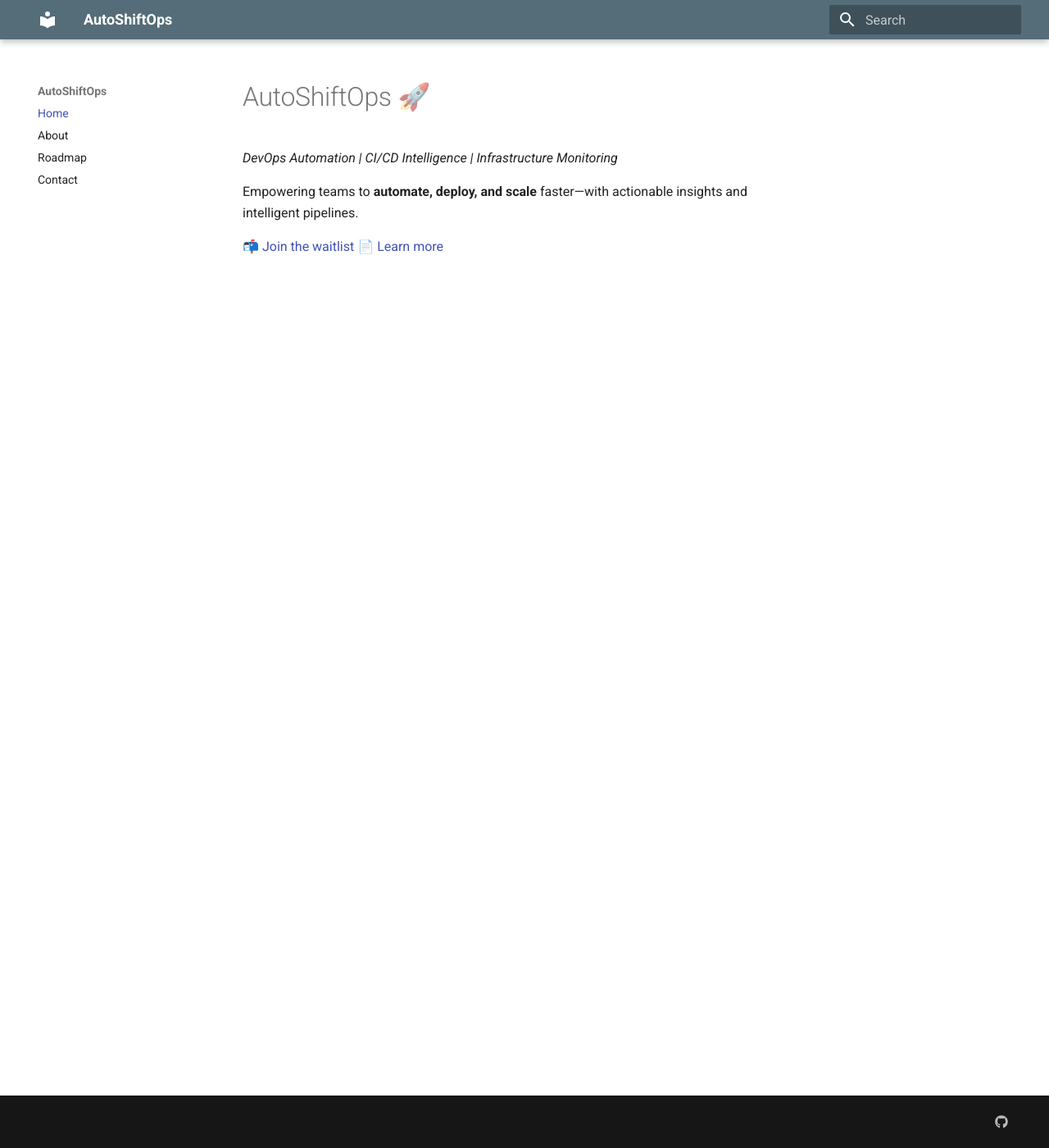
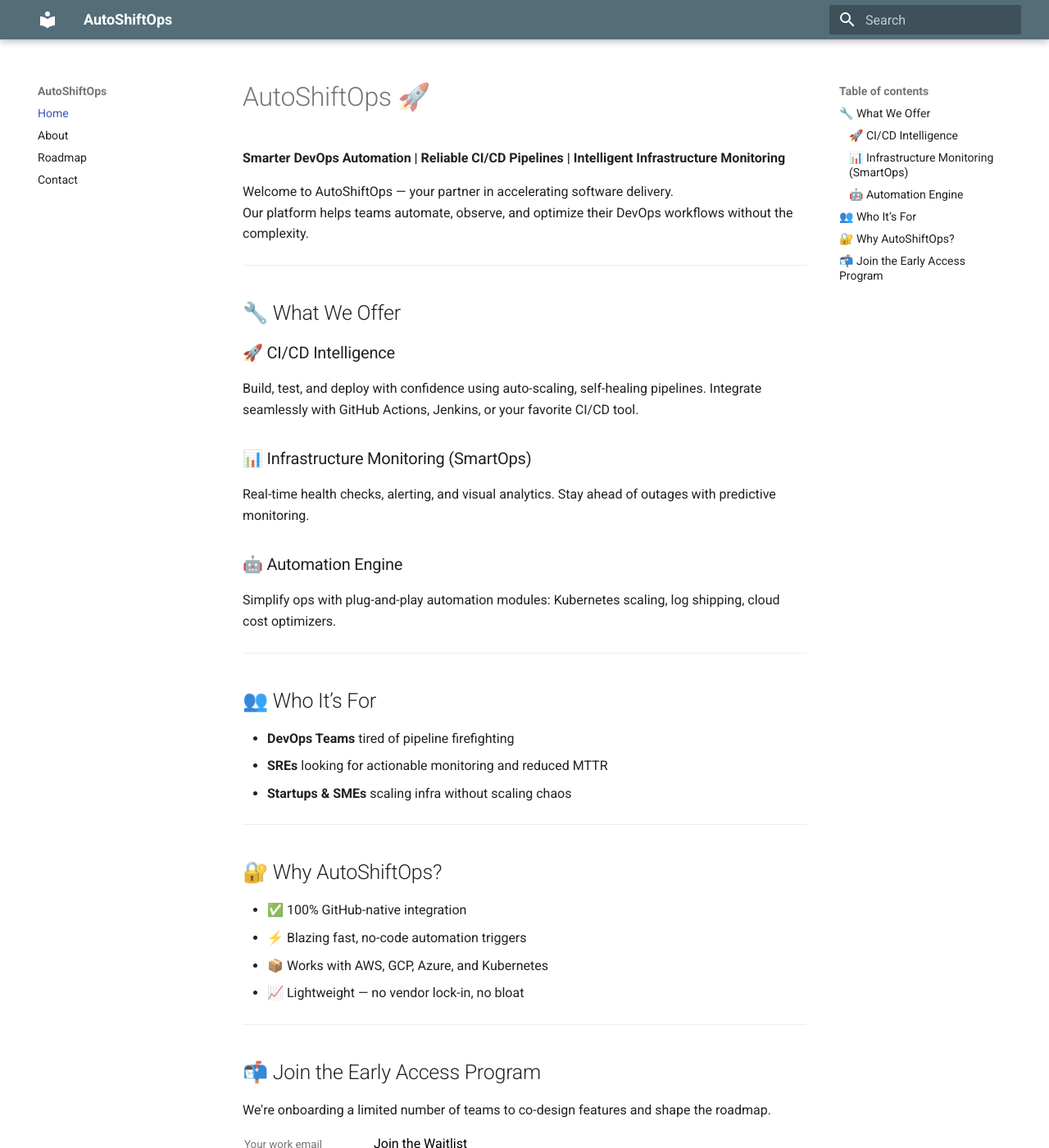
Before and after one commit to AutoShiftOps/autoshiftops.github.io, an MkDocs documentation site: the page built from docs/index.md, in a window 1280 px wide and 1400 px high. Shown: the whole window at 82% size. Built offline with MkDocs 1.6.1 and Material for MkDocs 9.7.7, drawn with Linux system fonts in a browser that asks for light colours; some of the changed text lies outside the part shown.

```diff
--- a/docs/index.md
+++ b/docs/index.md
@@ -1,6 +1,51 @@
+
 # AutoShiftOps 🚀
-_DevOps Automation | CI/CD Intelligence | Infrastructure Monitoring_
+**Smarter DevOps Automation | Reliable CI/CD Pipelines | Intelligent Infrastructure Monitoring**
 
-Empowering teams to **automate, deploy, and scale** faster—with actionable insights and intelligent pipelines.
+Welcome to AutoShiftOps — your partner in accelerating software delivery.
+Our platform helps teams automate, observe, and optimize their DevOps workflows without the complexity.
 
-[📬 Join the waitlist](contact.md)   [📄 Learn more](about.md)
+---
+
+## 🔧 What We Offer
+
+### 🚀 CI/CD Intelligence
+Build, test, and deploy with confidence using auto-scaling, self-healing pipelines. Integrate seamlessly with GitHub Actions, Jenkins, or your favorite CI/CD tool.
+
+### 📊 Infrastructure Monitoring (SmartOps)
+Real-time health checks, alerting, and visual analytics. Stay ahead of outages with predictive monitoring.
+
+### 🤖 Automation Engine
+Simplify ops with plug-and-play automation modules: Kubernetes scaling, log shipping, cloud cost optimizers.
+
+---
+
+## 👥 Who It’s For
+
+- **DevOps Teams** tired of pipeline firefighting
+- **SREs** looking for actionable monitoring and reduced MTTR
+- **Startups & SMEs** scaling infra without scaling chaos
+
+---
+
+## 🔐 Why AutoShiftOps?
+
+- ✅ 100% GitHub-native integration
+- ⚡ Blazing fast, no-code automation triggers
+- 📦 Works with AWS, GCP, Azure, and Kubernetes
+- 📈 Lightweight — no vendor lock-in, no bloat
+
+---
+
+## 📬 Join the Early Access Program
+
+We're onboarding a limited number of teams to co-design features and shape the roadmap.
+
+<form action="https://formspree.io/f/yourformid" method="POST">
+  <input type="email" name="email" placeholder="Your work email" required>
+  <button type="submit">Join the Waitlist</button>
+</form>
+
+---
+
+🧠 Want a guided demo or have feedback? [Contact us](contact.md)
```
